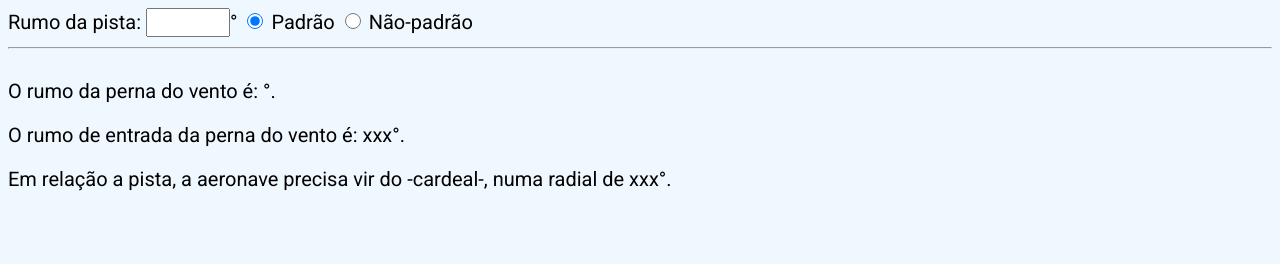
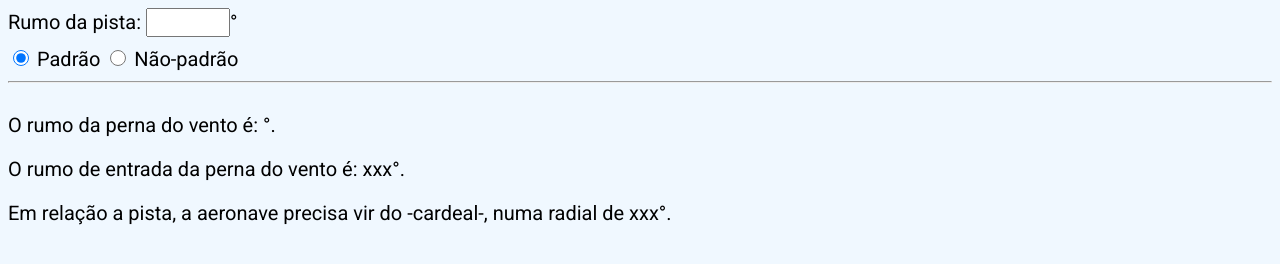
Before and after one commit to lucasmarianokotcz/AjudanteDePouso, a plain HTML site: page index.html in a window 1280 px wide. Drawn offline with Linux system fonts and the light colour scheme.

Commit message:
Ajuste layout Circuitos
Adicionado uma margem para os circuitos.

```diff
--- a/css/styles.css
+++ b/css/styles.css
@@ -13,3 +13,7 @@ input[type="radio"] {
     width: 16px;
     height: 16px;
 }
+
+#circuitos {
+    margin-top: 10px;
+}
--- a/index.html
+++ b/index.html
@@ -13,8 +13,11 @@
     <div id="entrada">
         <label for="rumoPista">Rumo da pista:</label>
         <input type="number" name="rumoPista" id="rumoPista" min="1" max="360" onchange="calculaTudo()">°
-        <input type="radio" name="circuito" id="circuitoPadrao" checked> <label for="circuitoPadrao">Padrão</label>
-        <input type="radio" name="circuito" id="circuitoNaoPadrao"> <label for="circuitoNaoPadrao">Não-padrão</label>
+        <div id="circuitos">
+            <input type="radio" name="circuito" id="circuitoPadrao" checked> <label for="circuitoPadrao">Padrão</label>
+            <input type="radio" name="circuito" id="circuitoNaoPadrao"> <label
+                for="circuitoNaoPadrao">Não-padrão</label>
+        </div>
     </div>
     <hr>
     <div id="saida" style="margin-top: 30px;">
```
